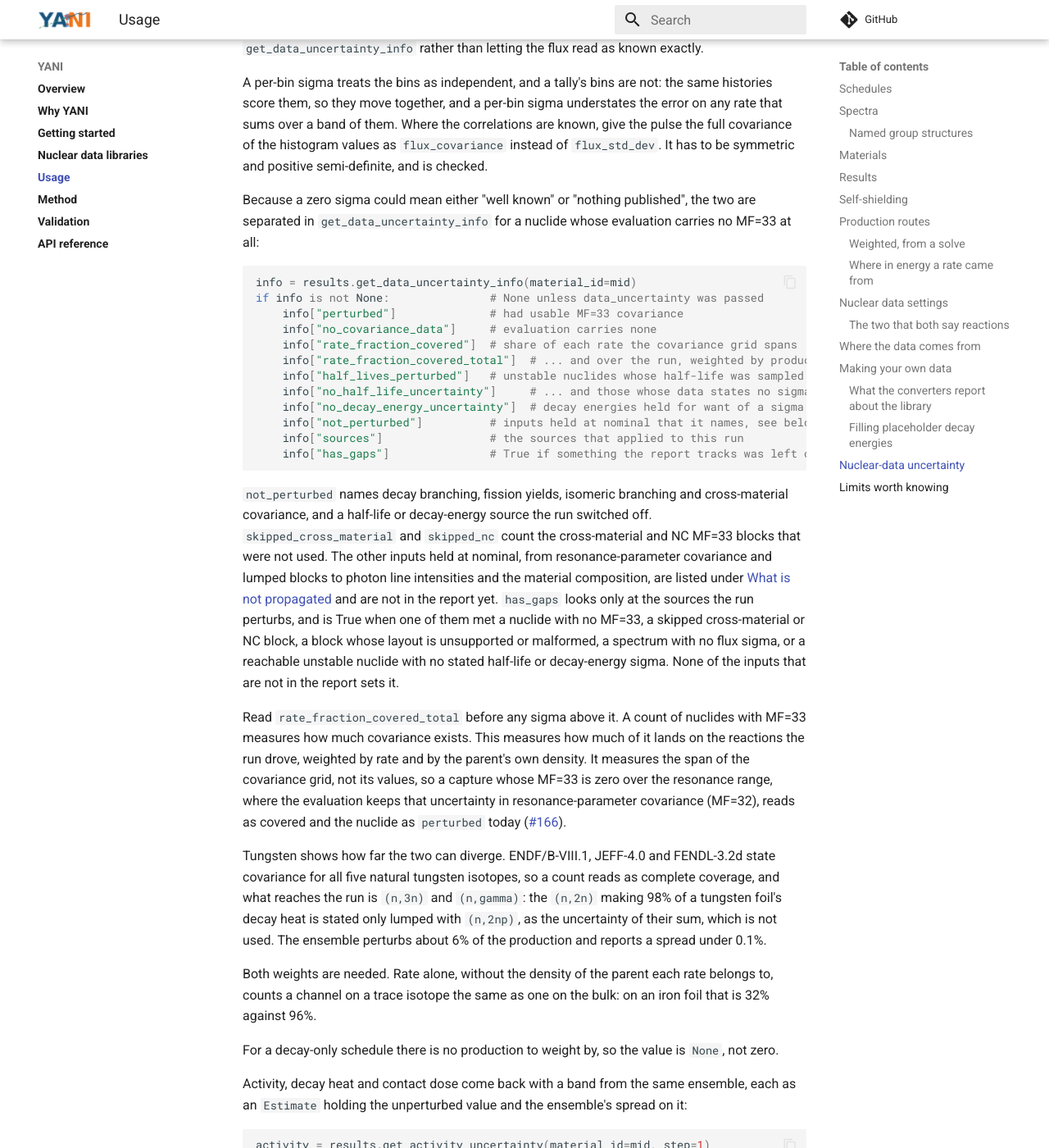
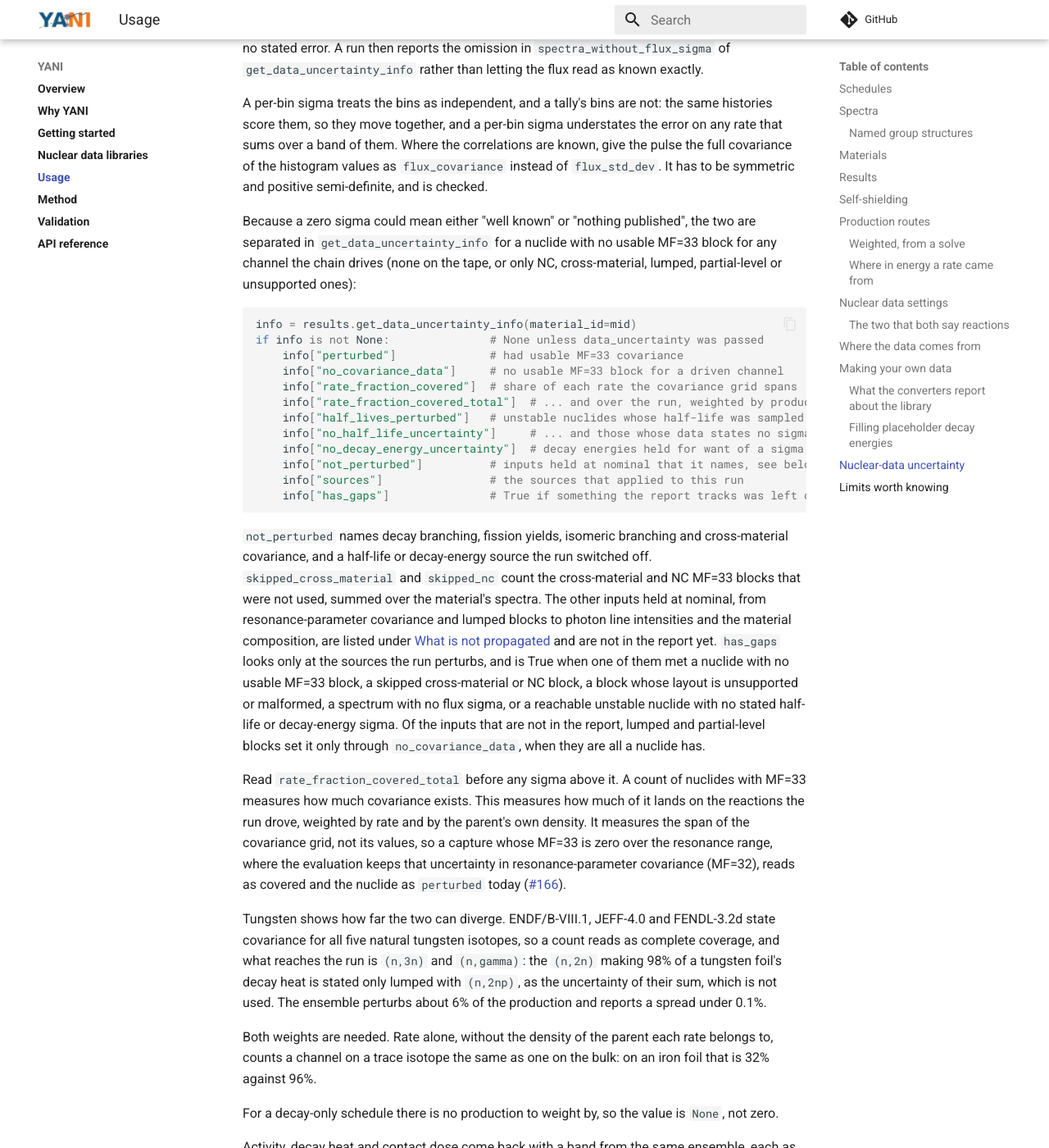
Before and after one commit to fusion-neutronics/yani, an MkDocs documentation site: the page built from docs/usage.md, in a window 1280 px wide and 1400 px high, scrolled down 16123 px. Shown: the whole window at 82% size. Built offline with MkDocs 1.6.1 and Material for MkDocs 9.7.7, drawn with Linux system fonts in a browser that asks for light colours; comment, search, counter and statistics services are not loaded; some of the changed text lies outside the part shown.

Commit message:
Say which blocks land a nuclide in no_covariance_data
A nuclide whose MF=33 blocks are all unusable (NC, cross-material,
lumped, partial-level, unsupported, or on reactions the chain does not
drive) folds to nothing and is listed under no_covariance_data, which
sets has_gaps. The docs said that list meant no MF=33 on the tape and
that lumped and partial-level blocks never set has_gaps.

Also say that the clip and skip counters are summed over spectra and
that matrices_clipped includes round-off, that the fixed 128-sample path
runs whenever decay energies are all any source can draw, and that the
photon-line ranges span the three libraries. Drop the unverified W187
figure.

````diff
--- a/docs/usage.md
+++ b/docs/usage.md
@@ -723,9 +723,10 @@ flux, and a material's tallied rates, jointly, for the statistical error. So a
 seed reproduces a run regardless of sample count or iteration order. Leave
 `samples` unset and the driver adds samples until the nuclide density sigmas
 settle. Convergence is judged on the densities alone, and a decay energy moves
-none of them, so a run whose only active source is `decay_energy` takes 128
-samples, or `samples`, with no convergence check, and reports `converged` as
-True.
+none of them. So when decay energies are the only thing any active source can
+draw (`decay_energy` alone, or the other sources found nothing to perturb), the
+run takes 128 samples, or `samples`, with no convergence check, and reports
+`converged` as True.
 
 Five sources can be perturbed, and `DataUncertainty.available_sources()` names
 them:
@@ -785,15 +786,16 @@ values as `flux_covariance` instead of `flux_std_dev`. It has to be symmetric
 and positive semi-definite, and is checked.
 
 Because a zero sigma could mean either "well known" or "nothing published", the
-two are separated in `get_data_uncertainty_info` for a nuclide whose evaluation
-carries no MF=33 at all:
+two are separated in `get_data_uncertainty_info` for a nuclide with no usable
+MF=33 block for any channel the chain drives (none on the tape, or only NC,
+cross-material, lumped, partial-level or unsupported ones):
 
 <!-- doctest: skip -->
 ```python
 info = results.get_data_uncertainty_info(material_id=mid)
 if info is not None:               # None unless data_uncertainty was passed
     info["perturbed"]              # had usable MF=33 covariance
-    info["no_covariance_data"]     # evaluation carries none
+    info["no_covariance_data"]     # no usable MF=33 block for a driven channel
     info["rate_fraction_covered"]  # share of each rate the covariance grid spans
     info["rate_fraction_covered_total"]  # ... and over the run, weighted by production
     info["half_lives_perturbed"]   # unstable nuclides whose half-life was sampled
@@ -807,15 +809,17 @@ if info is not None:               # None unless data_uncertainty was passed
 `not_perturbed` names decay branching, fission yields, isomeric branching and
 cross-material covariance, and a half-life or decay-energy source the run
 switched off. `skipped_cross_material` and `skipped_nc` count the cross-material
-and NC MF=33 blocks that were not used. The other inputs held at nominal, from
-resonance-parameter covariance and lumped blocks to photon line intensities and
-the material composition, are listed under
+and NC MF=33 blocks that were not used, summed over the material's spectra. The
+other inputs held at nominal, from resonance-parameter covariance and lumped
+blocks to photon line intensities and the material composition, are listed under
 [What is not propagated](method.md#what-is-not-propagated) and are not in the
 report yet. `has_gaps` looks only at the sources the run perturbs, and is True
-when one of them met a nuclide with no MF=33, a skipped cross-material or NC
-block, a block whose layout is unsupported or malformed, a spectrum with no flux
-sigma, or a reachable unstable nuclide with no stated half-life or decay-energy
-sigma. None of the inputs that are not in the report sets it.
+when one of them met a nuclide with no usable MF=33 block, a skipped
+cross-material or NC block, a block whose layout is unsupported or malformed, a
+spectrum with no flux sigma, or a reachable unstable nuclide with no stated
+half-life or decay-energy sigma. Of the inputs that are not in the report,
+lumped and partial-level blocks set it only through `no_covariance_data`, when
+they are all a nuclide has.
 
 Read `rate_fraction_covered_total` before any sigma above it. A count of
 nuclides with MF=33 measures how much covariance exists. This measures how much
````
Also changed, not shown: docs/method.md (+23 -15 lines).
